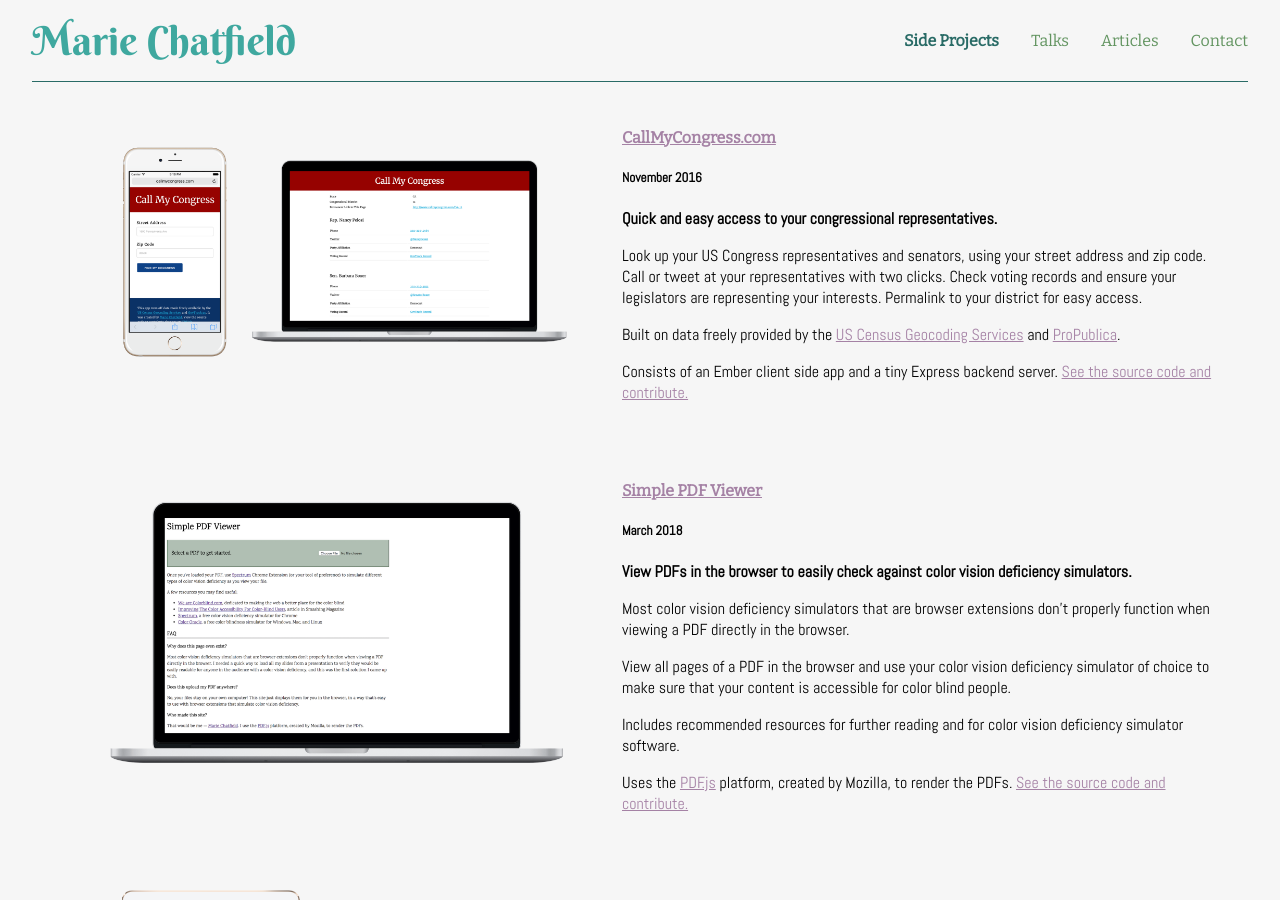
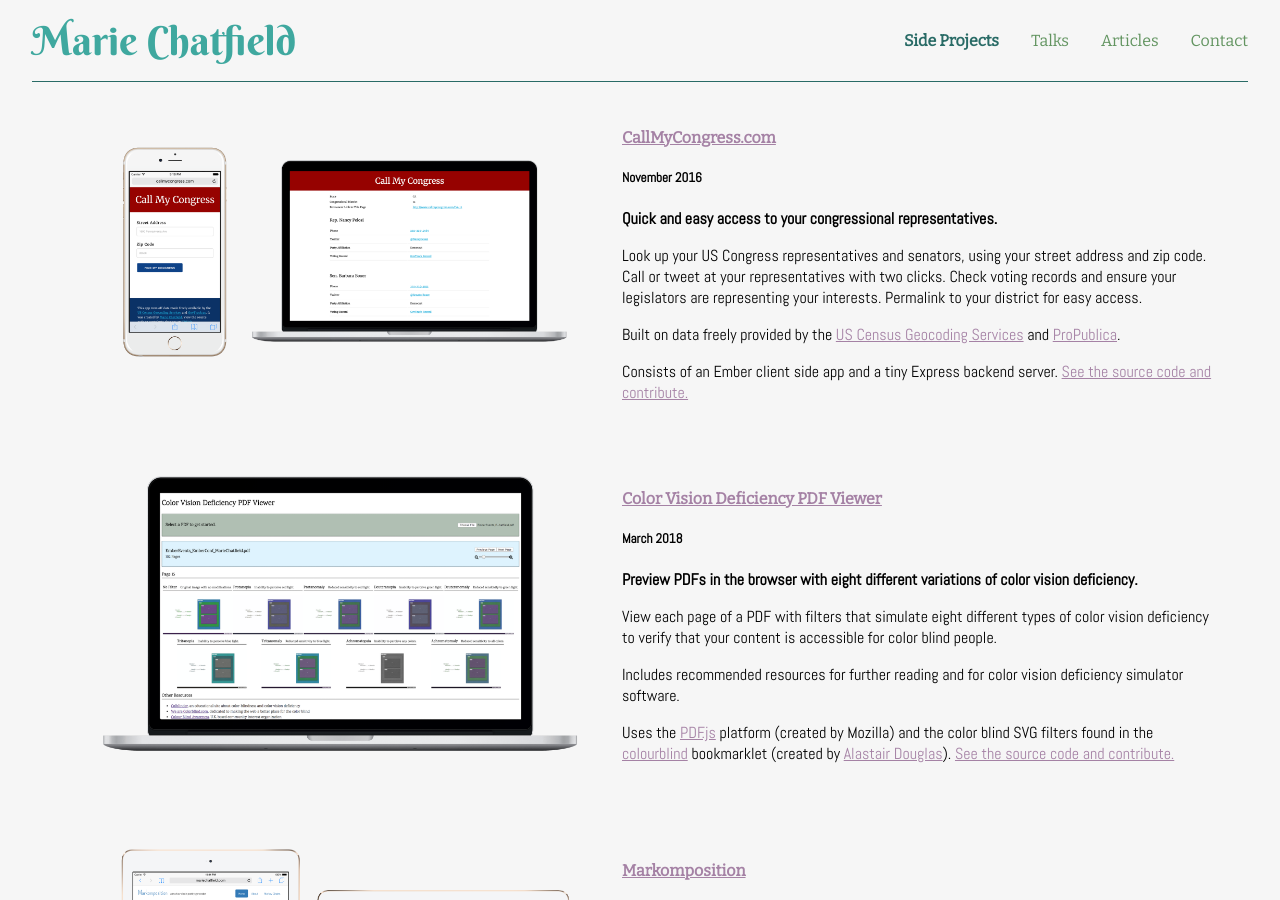
Before and after one commit to mchat/mchat.github.io, a Jekyll site: the page built from projects/index.md, in a window 1280 px wide and 900 px high. Built offline with Jekyll 4.4.1, drawn with Linux system fonts in a browser that asks for light colours; nearby versions of some CDN libraries.

Commit message:
Update PDF viewer screenshot and description.

```diff
--- a/projects/index.md
+++ b/projects/index.md
@@ -32,18 +32,16 @@
   </div>
 
   <div class="content__section__text" markdown="block">
-#### [Simple PDF Viewer](http://mariechatfield.com/simple-pdf-viewer)
+#### [Color Vision Deficiency PDF Viewer](http://mariechatfield.com/simple-pdf-viewer)
 ##### March 2018
 
-__View PDFs in the browser to easily check against color vision deficiency simulators.__
+__Preview PDFs in the browser with eight different variations of color vision deficiency.__
 
-Most color vision deficiency simulators that are browser extensions don't properly function when viewing a PDF directly in the browser.
-
-View all pages of a PDF in the browser and use your color vision deficiency simulator of choice to make sure that your content is accessible for color blind people.
+View each page of a PDF with filters that simulate eight different types of color vision deficiency to verify that your content is accessible for color blind people.
 
 Includes recommended resources for further reading and for color vision deficiency simulator software.
 
-Uses the [PDF.js](https://mozilla.github.io/pdf.js/) platform, created by Mozilla, to render the PDFs. [See the source code and contribute.](https://github.com/mariechatfield/simple-pdf-viewer)
+Uses the [PDF.js](https://mozilla.github.io/pdf.js/) platform (created by Mozilla) and the color blind SVG filters found in the [colourblind](https://github.com/Altreus/colourblind) bookmarklet (created by [Alastair Douglas](https://github.com/Altreus)). [See the source code and contribute.](https://github.com/mariechatfield/simple-pdf-viewer)
 
   </div>
 </div>
```
Also changed, not shown: projects/simple-pdf-viewer.png.
